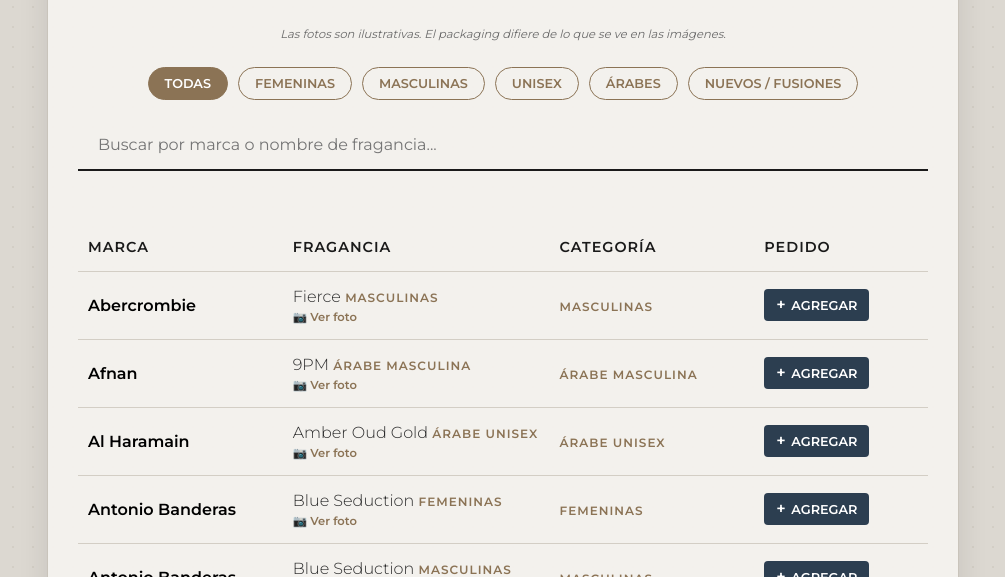
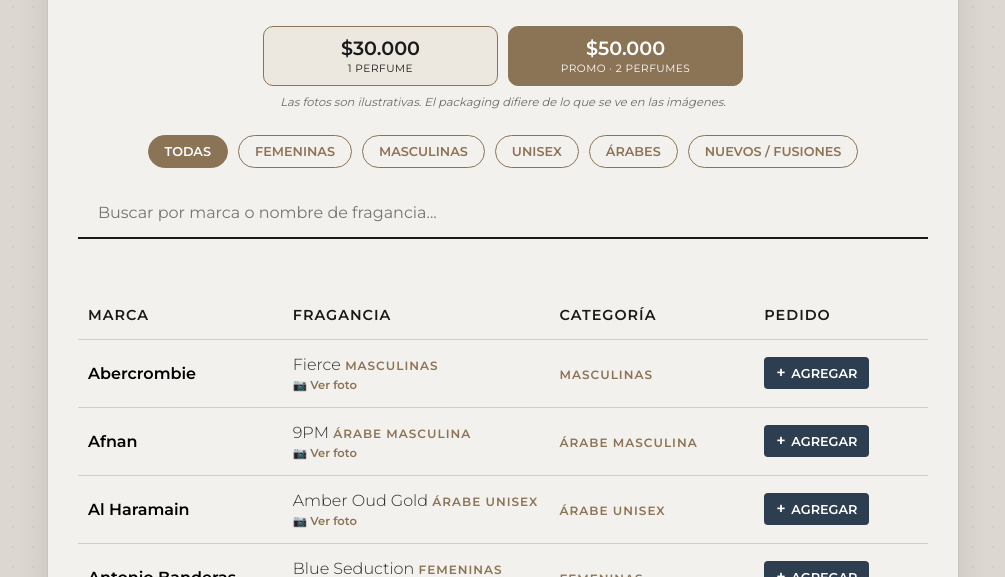
Before and after one commit to CatalogoFragancias/CatalogoFragancias.github.io, a plain HTML site: page index.html in a window 1280 px wide. Shown: the part 223-800 px from the top of the page, without its empty margins (137-1142 px from the left). Drawn offline with Linux system fonts and the light colour scheme.

Commit message:
Promoción de precios visible arriba del catálogo de clientes
Co-Authored-By: Claude Sonnet 5.5 <noreply@anthropic.com>
Claude-Session: https://claude.ai/code/session_01LAp63yJbkUMwVdvtGE5cu1

```diff
--- a/index.html
+++ b/index.html
@@ -151,6 +151,11 @@
         .aviso-mayorista { margin-top: 14px; padding: 12px; border: 1px dashed #8b7355; border-radius: 8px; background: rgba(139,115,85,0.08); font-size: 0.82rem; color: #4a4a4a; line-height: 1.4; text-align: center; }
         .aviso-mayorista strong { display: block; color: #8b7355; margin-bottom: 3px; }
         .btn-mayorista { display: block; width: fit-content; text-decoration: none; margin: 10px auto 0; padding: 9px 14px; border: none; border-radius: 6px; background: #8b7355; color: #fff; font-family: 'Montserrat', sans-serif; font-size: 0.75rem; font-weight: 600; text-transform: uppercase; cursor: pointer; }
+        .promo-precios { display: flex; justify-content: center; flex-wrap: wrap; gap: 10px; margin: 14px auto 4px; max-width: 480px; }
+        .promo-item { flex: 1 1 120px; min-width: 0; box-sizing: border-box; border: 1.5px solid #8b7355; border-radius: 10px; padding: 10px 12px; background: #ece8df; text-align: center; font-family: 'Montserrat', sans-serif; }
+        .promo-item.destacada { background: #8b7355; color: #fff; }
+        .promo-item .promo-precio { display: block; font-size: 1.2rem; font-weight: 700; line-height: 1.2; }
+        .promo-item .promo-desc { display: block; margin-top: 2px; font-size: 0.66rem; letter-spacing: 0.5px; text-transform: uppercase; }
     </style>
 </head>
 <body>
@@ -173,6 +178,7 @@
     <div class="header-title">
         <h1>Fragancias</h1>
         <h3>Fragancias Premium</h3>
+        <div class="promo-precios" id="promoPrecios" role="note"></div>
         <p class="aviso-fotos">Las fotos son ilustrativas. El packaging difiere de lo que se ve en las imágenes.</p>
     </div>
 
@@ -1204,8 +1210,17 @@
         return lista;
     }
 
+    function pintarPromo() {
+        const el = document.getElementById('promoPrecios');
+        if (!el) return;
+        el.innerHTML =
+            '<div class="promo-item"><span class="promo-precio">' + formateadorMoneda.format(PRECIO_1) + '</span><span class="promo-desc">1 perfume</span></div>' +
+            '<div class="promo-item destacada"><span class="promo-precio">' + formateadorMoneda.format(PRECIO_2) + '</span><span class="promo-desc">Promo · 2 perfumes</span></div>';
+    }
+
     function fijarPrecios(p1, p2, guardar) {
         PRECIO_1 = p1; PRECIO_2 = p2;
+        pintarPromo();
         if (guardar) { try { localStorage.setItem(PRECIOS_KEY, JSON.stringify({ p1: p1, p2: p2 })); } catch (e) {} }
         actualizarUI();
     }
@@ -1555,6 +1570,7 @@
     // Inicializar
     setTimeout(function () { buscarActualizacion(false); }, 300);
     restaurarCarrito();
+    pintarPromo();
     actualizarUI();
     renderTable(sortedData);
 </script>
```
